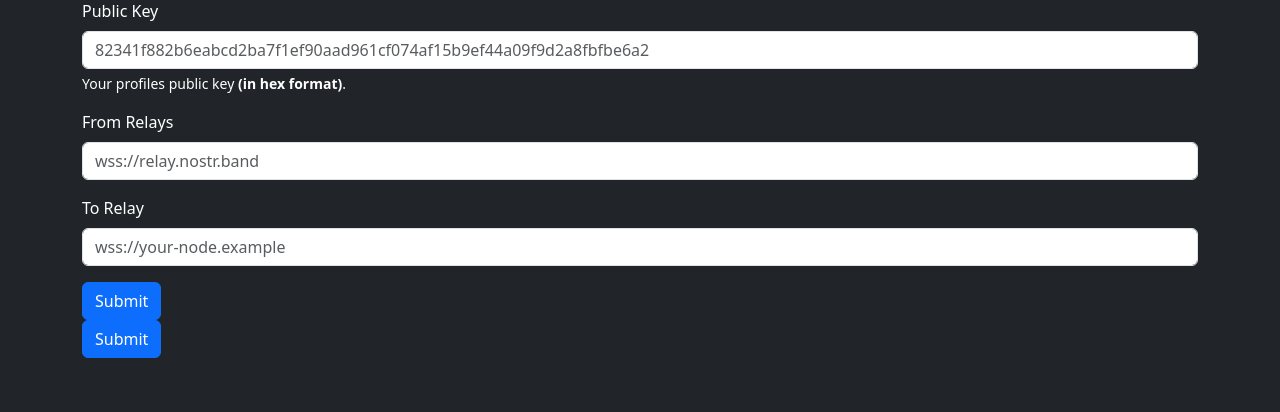
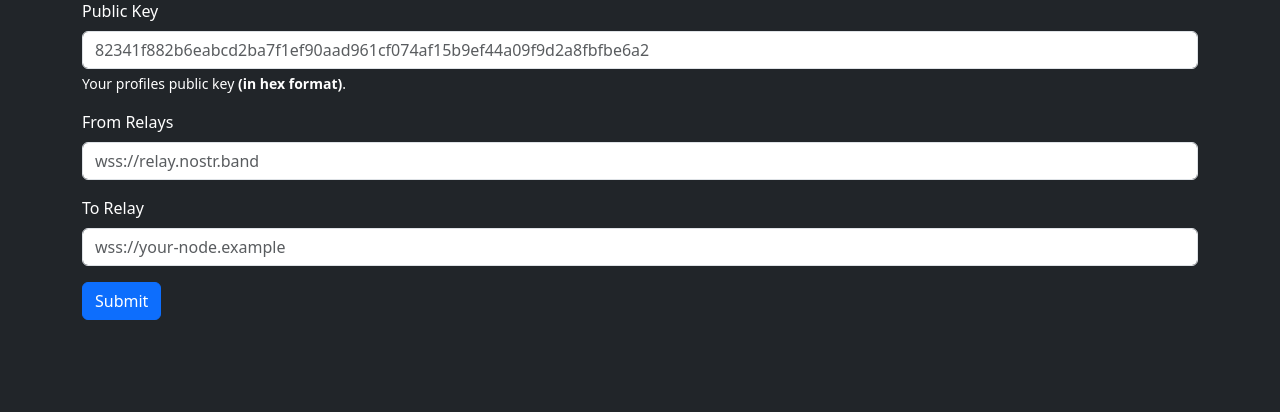
Before and after one commit to mroxso/nostr-broadcaster-k8s, a Flask app: page / in a window 1280 px wide. Shown: the part 73-485 px from the top of the page. Run offline with Flask 3, Linux system fonts and the light colour scheme.

Commit message:
fix submit button (for now)

```diff
--- a/server/templates/sites/index.html
+++ b/server/templates/sites/index.html
@@ -47,9 +47,9 @@
           <label for="to_relay" class="form-label">To Relay</label>
           <input type="to_relay" class="form-control" id="to_relay" name="to_relay" placeholder="wss://your-node.example">
         </div>
-        <button type="submit" class="btn btn-primary" onclick="deploy()">Submit</button>
+        <button type="submit" class="btn btn-primary">Submit</button>
       </form>
-      <button type="button" class="btn btn-primary" onclick="deploy()">Submit</button>
+      <!-- <button type="button" class="btn btn-primary" onclick="deploy()">Submit</button> -->
 
       <!-- <form action="/deploy" method="post">
         <input type="text" name="publickey" placeholder="82341f882b6eabcd2ba7f1ef90aad961cf074af15b9ef44a09f9d2a8fbfbe6a2">
```
